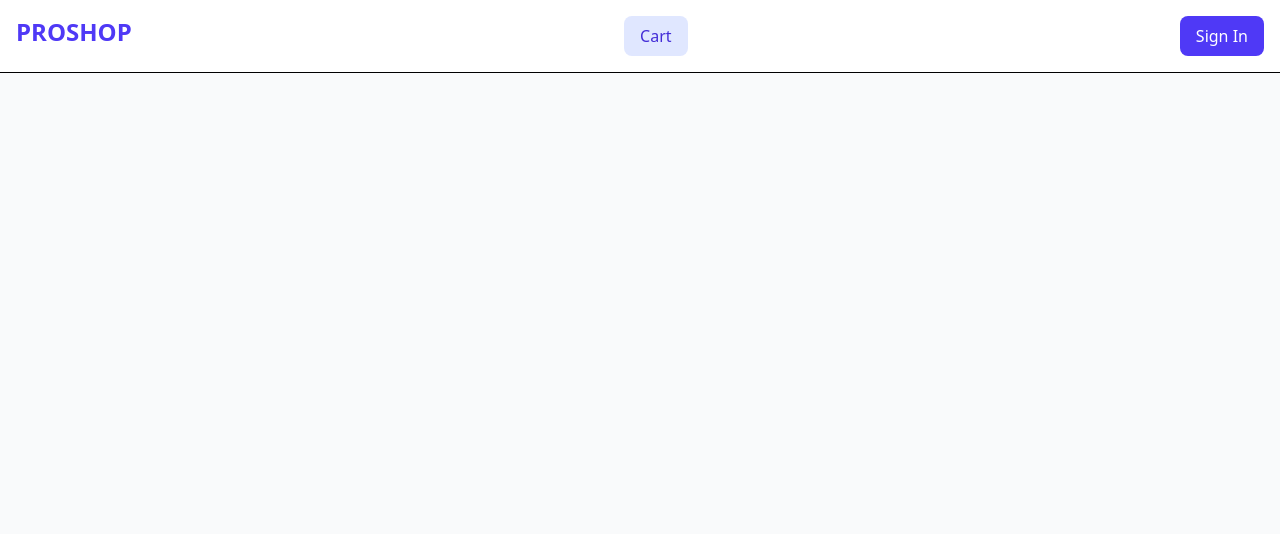
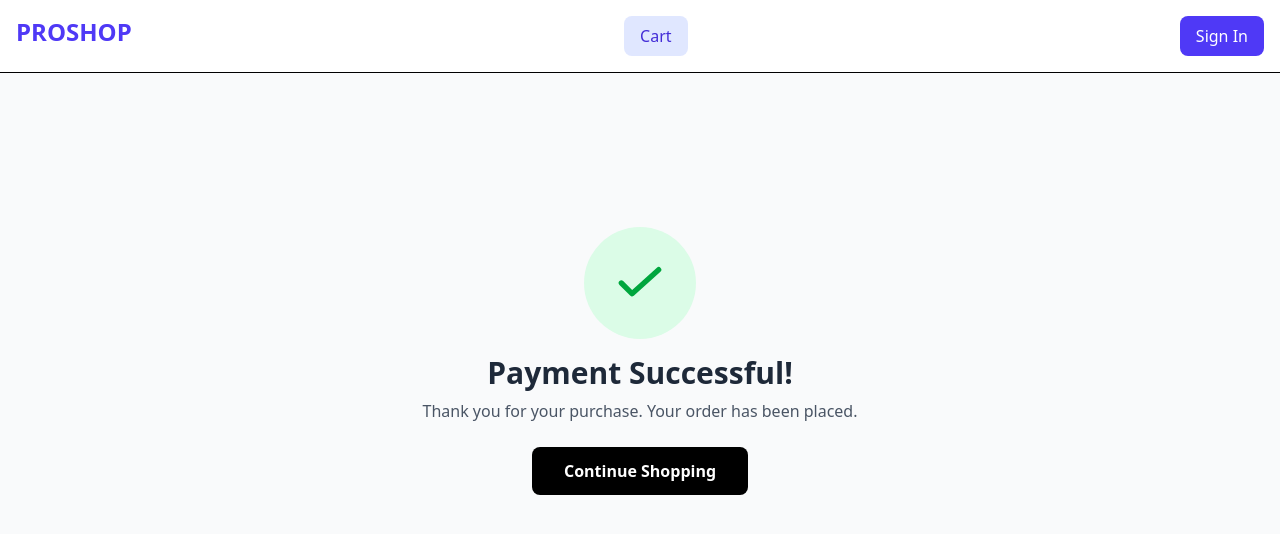
Before and after one commit to sanishakayastha60/e-commerce, a React app in the folder frontend/: page /esewa_payment_success in a window 1280 px wide. Shown: the top 534 px of the page. Built offline with nearby package versions, Linux system fonts and the light colour scheme; the HTML template or start-up script is replaced by a standard one.

Commit message:
Purchase Success Page

```diff
--- a/frontend/src/App.jsx
+++ b/frontend/src/App.jsx
@@ -8,6 +8,7 @@ import RegisterScreen from './screens/RegisterScreen';
 import ShippingScreen from './screens/ShippingScreen';
 import PaymentScreen from './screens/PaymentScreen';
 import PlaceOrderScreen from './screens/PlaceOrderScreen';
+import PaymentSuccess from './screens/PaymentSuccess';
 
 function App(){
   const userInfo = localStorage.getItem('userInfo') ? JSON.parse(localStorage.getItem('userInfo')) : null ;
@@ -40,6 +41,8 @@ function App(){
           <Route path="/shipping" element={<ShippingScreen />}/>
           <Route path="/payment" element={<PaymentScreen />}/>
           <Route path="/placeorder" element={<PlaceOrderScreen />}/>
+          <Route path="/esewa_payment_success" element={<PaymentSuccess />}/>
+          <Route path="/esewa_payment_failed" element={<div>Payment Failed. Please try again</div>}/>
         </Routes>
       </main>
       </div>
--- /dev/null
+++ b/frontend/src/screens/PaymentSuccess.jsx
@@ -0,0 +1,25 @@
+import { useEffect } from "react";
+import { Link, useSearchParams } from "react-router-dom";
+
+const PaymentSuccess = () => {
+    const [searchParams] = useSearchParams();
+    const data = searchParams.get('data');
+    // useEffect(()=>{
+    //     localStorage.removeItem(cartItems);
+    //     console.log("eSewa Response Data: ",data);
+    // },[data]);
+
+    return (
+        <div className="flex flex-col items-center justify-center min-h-[60vh] text-center p-4">
+            <div className="bg-green-100 p-6 rounded-full mb-4">
+                <svg className="w-16 h-16 text-green-600" fill="none" stroke="currentColor" viewBox="0 0 24 24">
+                    <path strokeLinecap="round" strokeLinejoin="round" strokeWidth="2" d="M5 12l4 4L19 7"></path>
+                </svg>
+            </div>
+            <h1 className="text-3xl font-bold text-gray-800 mb-2">Payment Successful!</h1>
+            <p className="text-gray-600 mb-6">Thank you for your purchase. Your order has been placed.</p>
+            <Link to="/" className="bg-black text-white px-8 py-3 rounded-lg font-bold hover:bg-gray-800 transition">Continue Shopping</Link>
+        </div>
+    );
+}
+export default PaymentSuccess;
```
